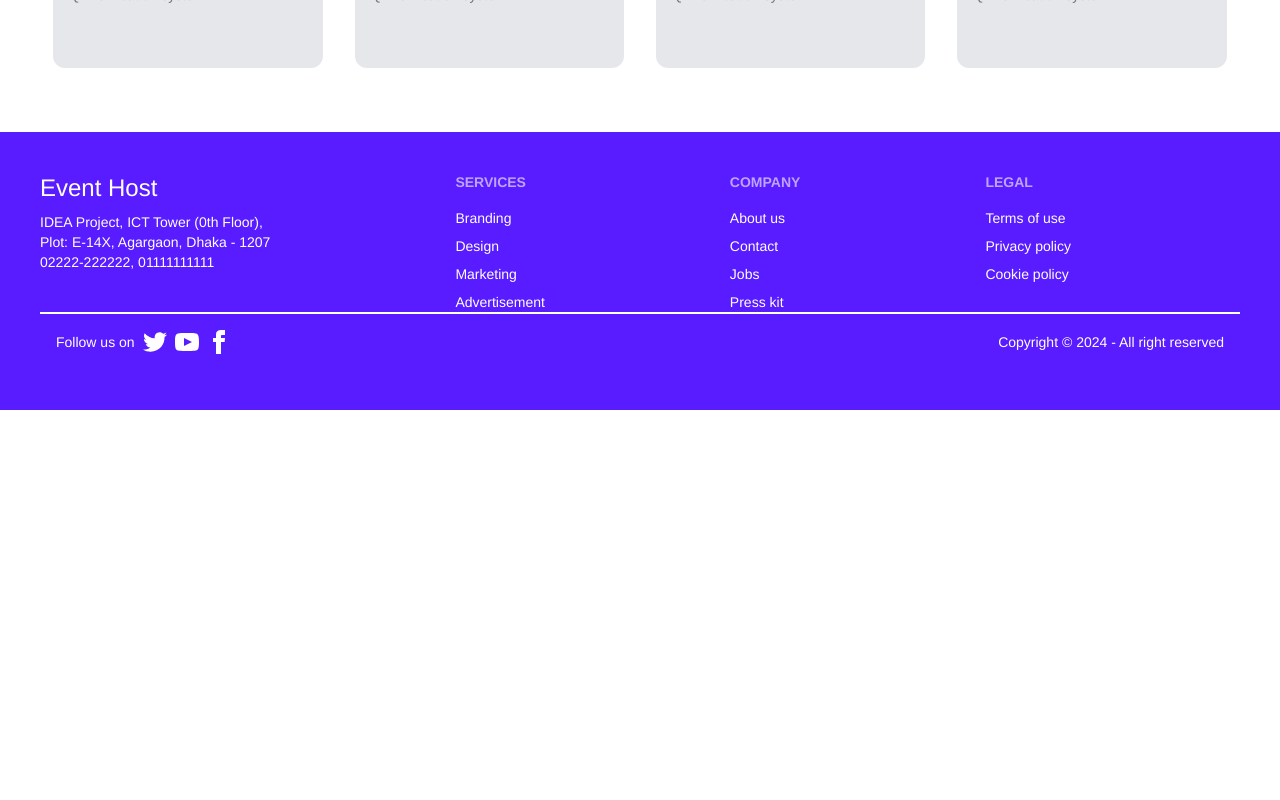
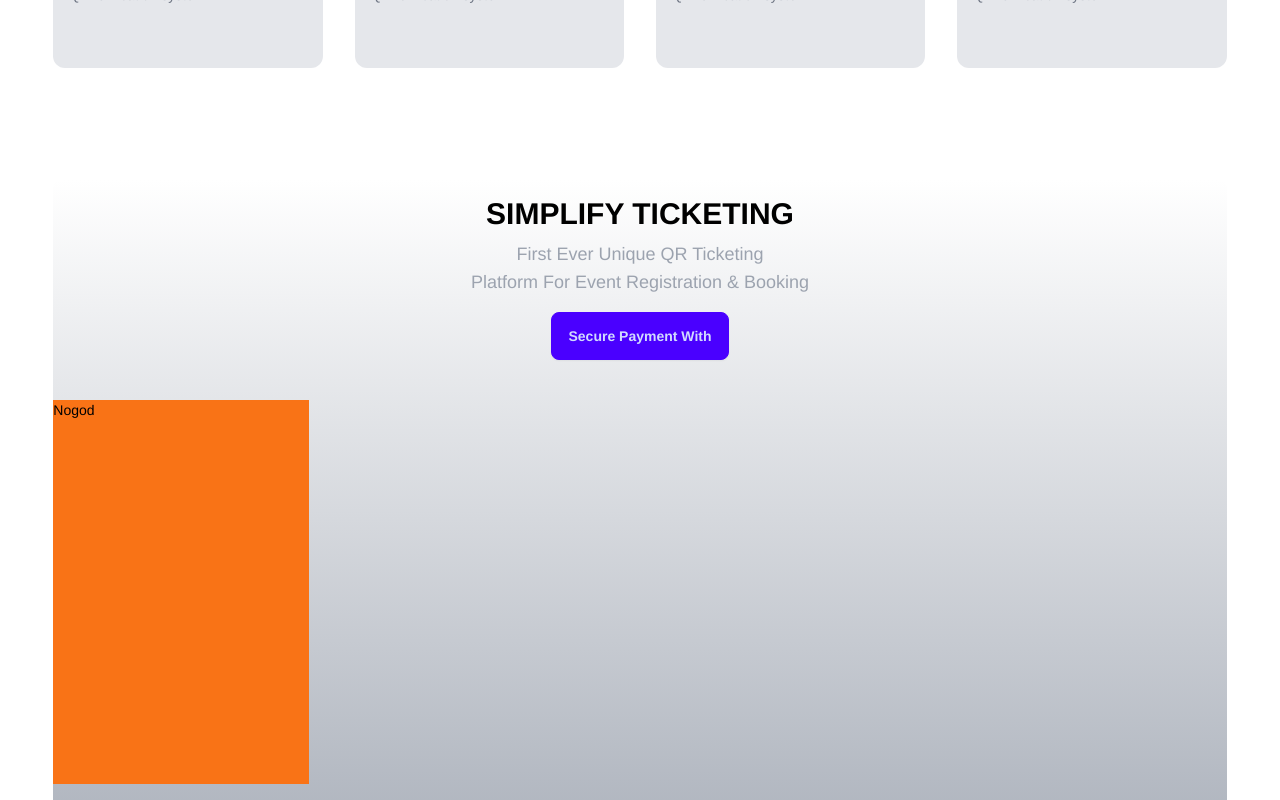
Before and after one commit to Shahidul-Islam-Jony/Event-Host, a React (Vite) app: page / in a window 1280 px wide. Shown: the part 1380-2180 px from the top of the page. Before the commit the page ends 1790 px from the top, so only its background shows below. Built offline with nearby package versions, Linux system fonts and the light colour scheme.

Commit message:
Gradient color perfection done

```diff
--- /dev/null
+++ b/src/components/Home/Ticketing/Ticketing.jsx
@@ -0,0 +1,26 @@
+
+
+const Ticketing = () => {
+    return (
+        <div className="my-28  min-h-screen py-4 bg-gradient-to-b from-white to-gray-400 rounded-lg">
+            <div className="text-center">
+                <h2 className="text-3xl font-bold mb-2">SIMPLIFY TICKETING</h2>
+                <p className="text-gray-400 text-lg">First Ever Unique QR Ticketing <br />Platform For Event Registration & Booking</p>
+                <button className="btn btn-primary mt-4 mb-10">Secure Payment With</button>
+            </div>
+            <div className="relative">
+                <div className="bg-violet-600 min-w-64 min-h-96 absolute">
+                    <p>Roket</p>
+                </div>
+                <div className="bg-pink-600 min-w-64 min-h-96 absolute top-0">
+                    <p>Bkash</p>
+                </div>
+                <div className="bg-orange-500 min-w-64 min-h-96 absolute">
+                    <p>Nogod</p>
+                </div>
+            </div>
+        </div>
+    );
+};
+
+export default Ticketing;
--- a/src/components/shared/Footer.jsx
+++ b/src/components/shared/Footer.jsx
@@ -1,6 +1,6 @@
 const Footer = () => {
   return (
-    <div className="bg-gradient-to-r from-[#591BFF] p-10 from-100% to-[#7B4AFF] to-67%">
+    <div className="bg-gradient-to-br from-[#591BFF] from-10% to-[#9c7fecef] to-90% p-10">
       <div className="footer border-b-2 border-white text-white">
         <aside>
           <h3 className="text-2xl">Event Host</h3>
@@ -31,7 +31,7 @@ const Footer = () => {
         </nav>
       </div>
       {/* After border */}
-      <div className="footer items-center p-4 bg-neutral bg-gradient-to-r from-[#591BFF] from-100% to-[#7B4AFF] to-67% text-white">
+      <div className="footer items-center p-4 bg-transparent text-white">
         <aside className="items-center grid-flow-col">
             <p>Follow us on </p>
           <a>
--- a/src/components/shared/Navbar.jsx
+++ b/src/components/shared/Navbar.jsx
@@ -4,7 +4,7 @@ import { IoCart } from "react-icons/io5";
 const Navbar = () => {
   return (
     <div className="w-11/12 mx-auto">
-      <div className="navbar mt-5 rounded-lg text-white bg-gradient-to-r from-[#591BFF] from-100% to-[#7B4AFF] to-67%">
+      <div className="navbar mt-5 rounded-lg text-white bg-gradient-to-r from-[#591BFF] from-10% to-[#9c7fecef] to-90% ">
         <div className="navbar-start">
           <div className="dropdown">
             <div tabIndex={0} role="button" className="btn btn-ghost lg:hidden">
@@ -25,7 +25,7 @@ const Navbar = () => {
             </div>
             <ul
               tabIndex={0}
-              className="menu menu-sm dropdown-content mt-3 z-[1] p-2 shadow  bg-gradient-to-r from-[#591BFF] from-100% to-[#7B4AFF] to-67% rounded-box w-52"
+              className="menu menu-sm dropdown-content mt-3 z-[1] p-2 shadow  bg-gradient-to-r from-[#591BFF] from-10% to-[#9c7fecef] to-90% rounded-box w-52"
             >
               <li>
                 <a>Home</a>
--- a/src/pages/Home/Home.jsx
+++ b/src/pages/Home/Home.jsx
@@ -1,6 +1,7 @@
 import Banner from "../../components/Home/Banner/Banner";
 import Events from "../../components/Home/Events/Events";
 import QRScanner from "../../components/Home/QRScanner/QRScanner";
+import Ticketing from "../../components/Home/Ticketing/Ticketing";
 
 
 const Home = () => {
@@ -9,6 +10,7 @@ const Home = () => {
             <Banner></Banner>
             <Events></Events>
             <QRScanner></QRScanner>
+            <Ticketing></Ticketing>
         </div>
     );
 };
```
